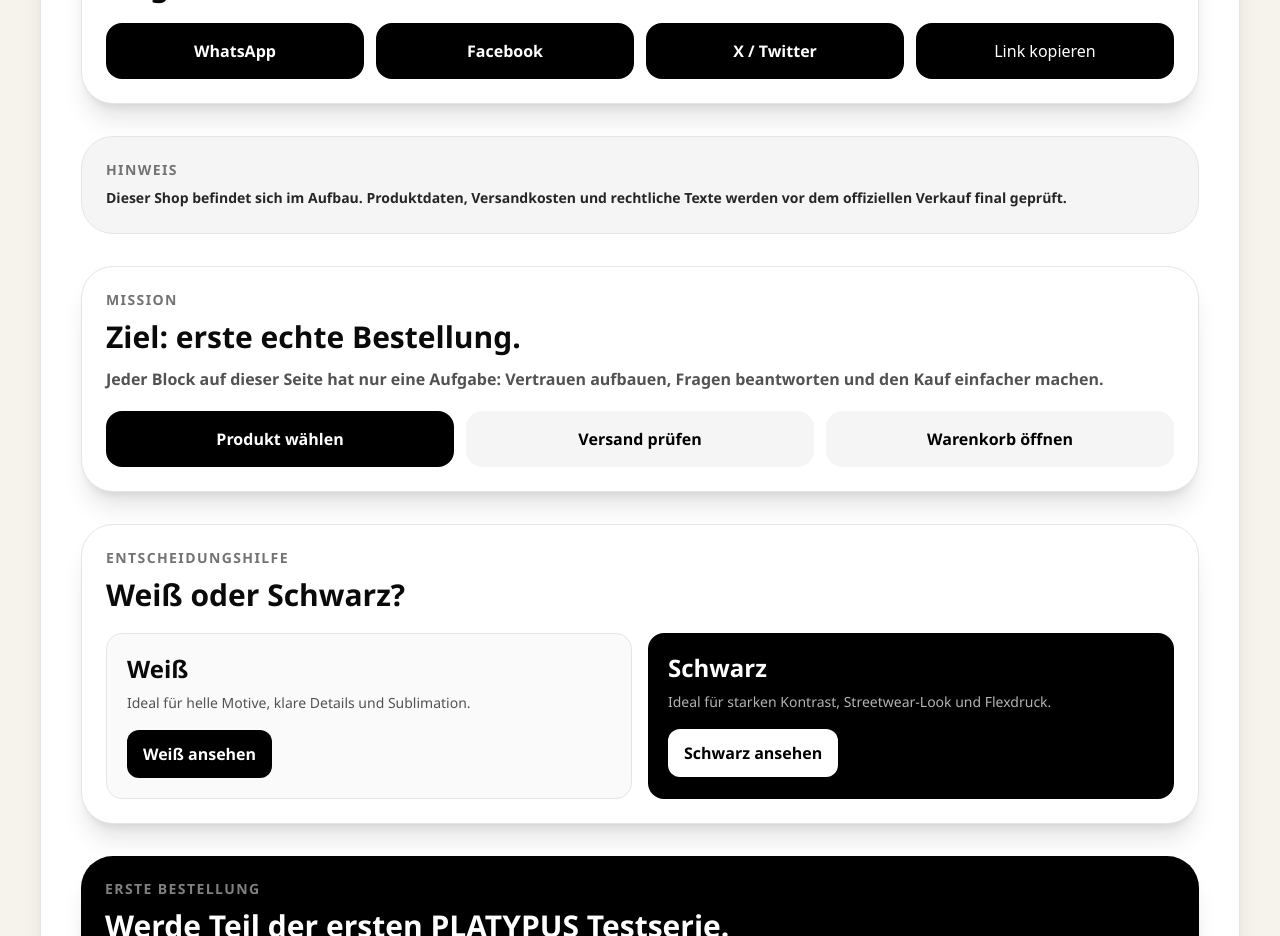
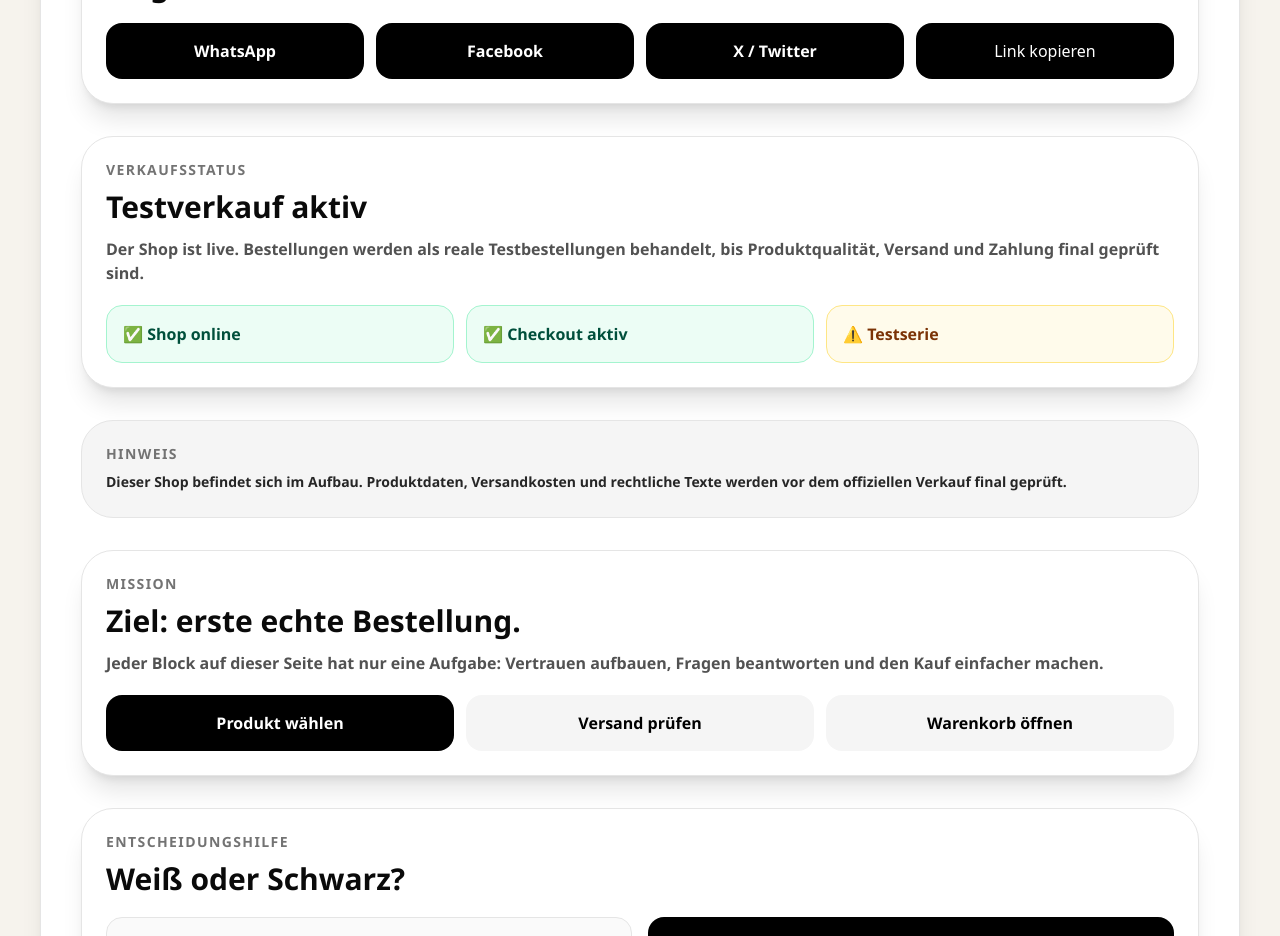
Before and after one commit to butasioan-sketch/platypus-shirt-shop, a Next.js app: page / in a window 1280 px wide. Shown: the part 3240-4176 px from the top of the page. Built offline with nearby package versions, Linux system fonts and the light colour scheme.

Commit message:
add official test sale status block

```diff
--- a/components/HeroSection.tsx
+++ b/components/HeroSection.tsx
@@ -13,6 +13,7 @@ import FAQBlock from "./FAQBlock";
 import NewsletterBlock from "./NewsletterBlock";
 import SocialShareBlock from "./SocialShareBlock";
 import LegalNoticeBanner from "./LegalNoticeBanner";
+import OfficialLaunchMode from "./OfficialLaunchMode";
 import SalesMissionBlock from "./SalesMissionBlock";
 import ProductComparisonBlock from "./ProductComparisonBlock";
 import FirstOrderBanner from "./FirstOrderBanner";
@@ -52,6 +53,7 @@ export default function HeroSection() {
       <ProductGuaranteeBlock />
       <NewsletterBlock />
       <SocialShareBlock />
+      <OfficialLaunchMode />
       <LegalNoticeBanner />
       <SalesMissionBlock />
       <ProductComparisonBlock />
--- /dev/null
+++ b/components/OfficialLaunchMode.tsx
@@ -0,0 +1,31 @@
+export default function OfficialLaunchMode() {
+  return (
+    <div className="mt-8 rounded-[2rem] bg-white border border-neutral-200 shadow-xl p-6">
+      <p className="text-sm font-black uppercase tracking-widest text-neutral-500">
+        Verkaufsstatus
+      </p>
+
+      <h2 className="mt-2 text-3xl font-black">
+        Testverkauf aktiv
+      </h2>
+
+      <p className="mt-3 text-neutral-600 font-bold">
+        Der Shop ist live. Bestellungen werden als reale Testbestellungen behandelt, bis Produktqualität, Versand und Zahlung final geprüft sind.
+      </p>
+
+      <div className="mt-5 grid gap-3 sm:grid-cols-3">
+        <div className="rounded-2xl bg-emerald-50 border border-emerald-200 p-4 font-black text-emerald-900">
+          ✅ Shop online
+        </div>
+
+        <div className="rounded-2xl bg-emerald-50 border border-emerald-200 p-4 font-black text-emerald-900">
+          ✅ Checkout aktiv
+        </div>
+
+        <div className="rounded-2xl bg-amber-50 border border-amber-200 p-4 font-black text-amber-900">
+          ⚠️ Testserie
+        </div>
+      </div>
+    </div>
+  );
+}
```
